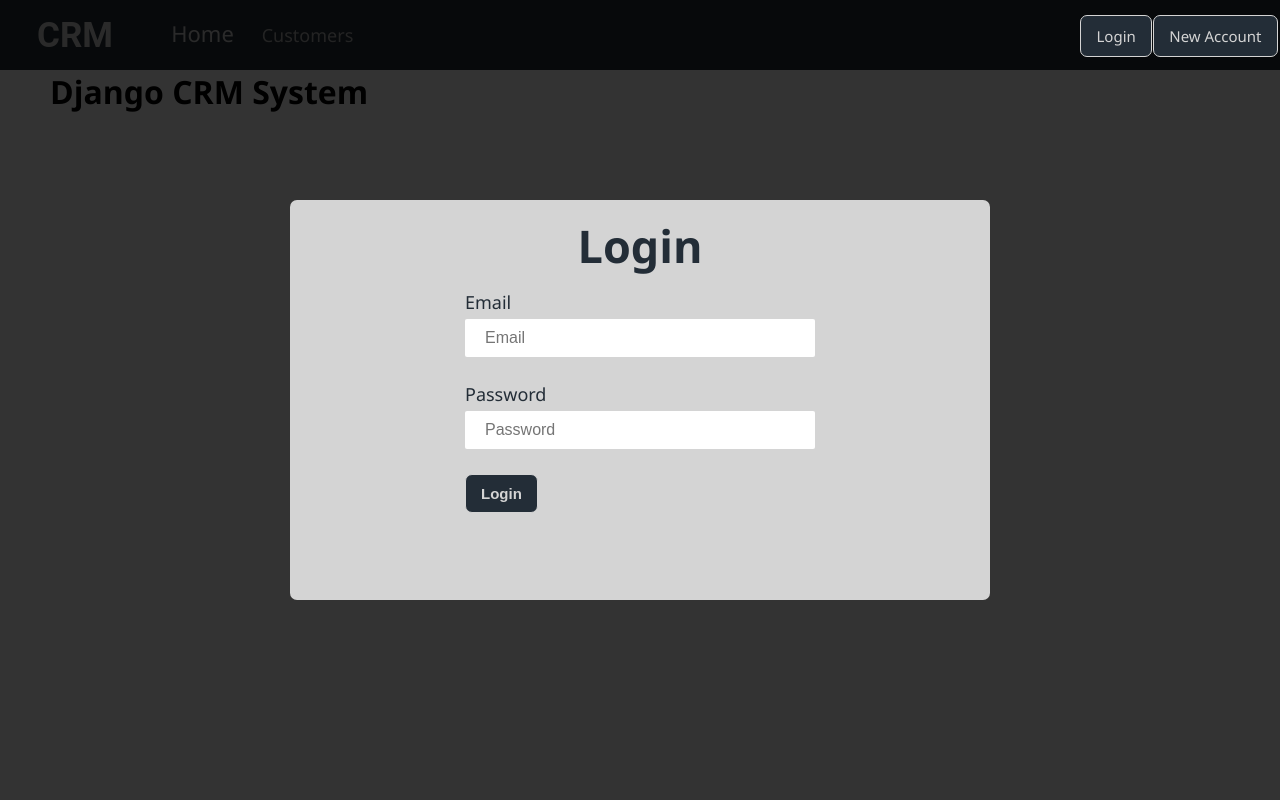
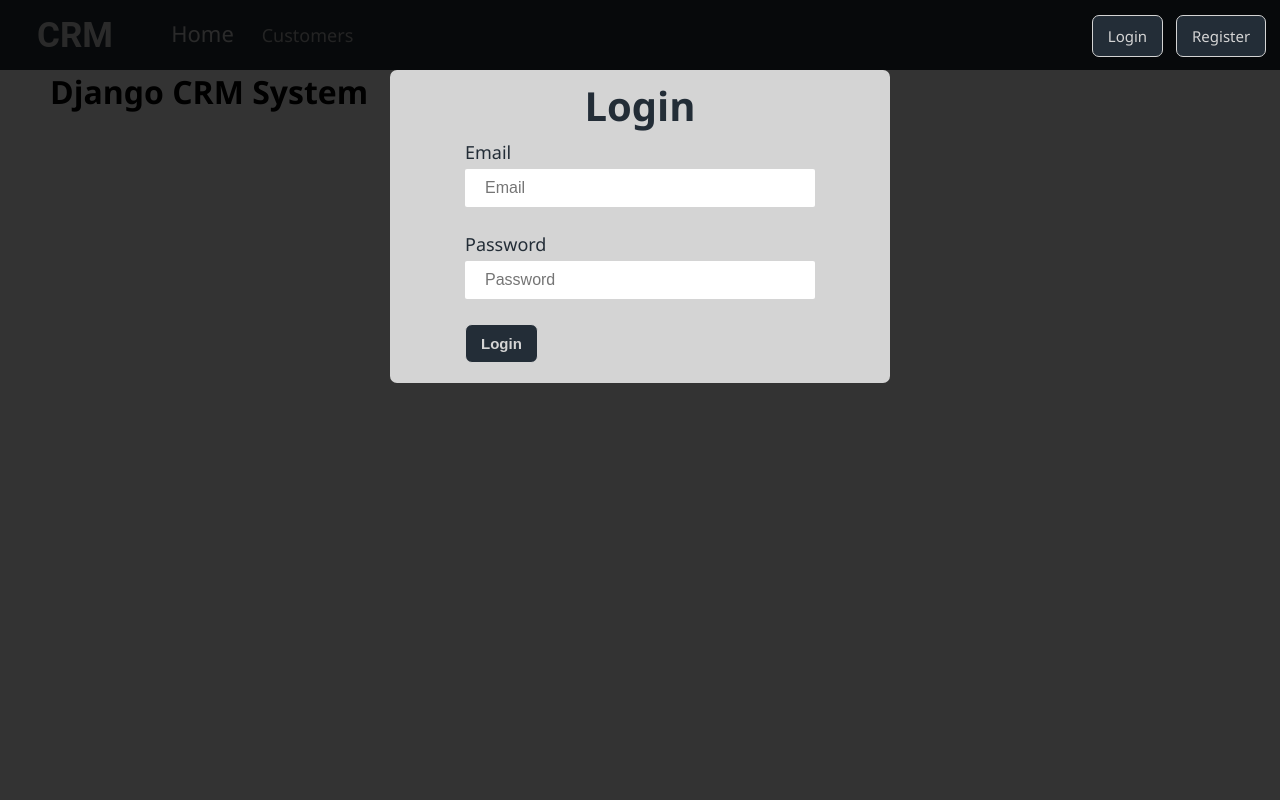
Before and after one commit to EngHassanAshraf/django-crm, a Django app: page / in a window 1280 px wide. Run offline with Django 5.2, Linux system fonts and the light colour scheme.

Commit message:
Update forms tempaltes and styles

```diff
--- a/assets/css/general.css
+++ b/assets/css/general.css
@@ -1,12 +1,12 @@
-body{
-    height: 3000px;
-    padding-top: 70px;
-}
-
 body, h1, h2, h3, h4, h5, h6, p{
     margin: 0;
     padding: 0;
     font-family: 'Segoe UI', Roboto;
+}
+
+body{
+    height: 3000px;
+    padding-top: 70px;
 }
 
 a{
@@ -19,31 +19,36 @@
     outline: none;
     border: none;
     border-radius: 2px;
+
     color: var(--primary-color);
     font-size: 16px;
 }
 
 
 .content-block{
+
+    z-index: 2;
     position: fixed;
-    z-index: 2;
-    top: 0px;
+    top: 0;
+    left: 0;
     bottom: 0;
-    left: 0;
     right: 0;
+
     display: flex;
     justify-content: center;
     align-items: center;
+
     background-color: rgba(0, 0, 0, 0.8);
 }
 
 .auth-buttons{
     width: 200px;
+
     display: flex;
     align-items: center;
     justify-content: space-evenly;
+
     position: absolute;
-
     top: 15px;
     right: 1px;
 }
@@ -51,18 +56,22 @@
 .btn{
     font-size: 15px;
     font-weight: 500;
+
     color: var(--light-color);
+    background-color: var(--primary-color);
+
     border: 1px solid var(--light-color);
-    background-color: var(--primary-color);
     border-radius: 7px;
+
     padding: 10px 15px;
     cursor: pointer;
 }
 
 .btn:active{
     color: var(--primary-color);
+    background-color: var(--light-color);
+
     border: 1px solid var(--primary-color);
-    background-color: var(--light-color);
 }
 
 :root {
--- a/assets/css/style.css
+++ b/assets/css/style.css
@@ -1,49 +1,58 @@
 .container{
-    padding: 70px 50px;
+    padding: 0px 50px;
 }
 
-.form{
+.form-container{
+
     background-color: var(--light-color);
     border-radius: 7px;
-    width: 700px;
-    height: 400px;
+
+    width: 500px;
+    height: max-content;
+    padding-bottom: 20px;
+
     display: flex;
     flex-direction: column;
     justify-content: center;
     align-items: center;
+
+    position: absolute;
+    top: 70px;
+
+    overflow-y: auto;
 }
 
-.form .login-head{
-    font-size: 45px;
+.form-container .form-head{
+    font-size: 40px;
     color: var(--primary-color);
-    height: 90px;
+    height: 70px;
     width: 100%;
     display: grid;
     justify-content: center;
     align-items: center;
 }
 
-.form .login-form{
+.form-container .form{
     flex: 1;
     width: 350px;
 }
 
-.form .login-form .form-control{
+.form-container .form .form-control{
     display: flex;
     flex-direction: column;
     margin-bottom: 20px;
 }
 
-.form .login-form .form-control label{
+.form-container .form .form-control label{
     font-size: 18px;
     font-weight: 500;
     color: var(--primary-color);
 }
 
-.form .login-form .form-control input{
+.form-container .form .form-control input{
     margin: 5px 0;
 }
 
-.form .login-form .form-submit{
+.form-container .form .form-submit{
     font-weight: 700;
 }
--- a/templates/base.html
+++ b/templates/base.html
@@ -14,40 +14,7 @@
 </head>
 <body>
     {% include "header.html" %}
-    {% if user.is_anonymous %}
-    <div class="content-block">
-        <div class="auth-buttons">
-            <a class="btn login" href="">
-                Login
-            </a>
-            <a class="btn new-account" href="">
-                New Account
-            </a>
-        </div>
-        <div class="form">
-            <h1 class="login-head">Login</h1>
-            {% include 'components/alert.html' %}
-            <form class="login-form" action="" method="POST">
-                {% csrf_token %}
-                <div class="form-control">
-                    <label for="id_email">
-                        Email
-                    </label>
-                    <input class="form-input" id="id_email" type="email" name="email" placeholder="Email"
-                        autocomplete="off" required>
-                </div>
-                <div class="form-control">
-                    <label for="id_password">
-                        Password
-                    </label>
-                    <input class="form-input" id="id_password" type="password" name="password" placeholder="Password"
-                        autocomplete="new-password" required>
-                </div>
-                <input class="btn form-submit" type="submit" value="Login">
-            </form>
-        </div>
-    </div>
-    {% endif %}
+    {% include "components/block_content.html" %}
     <main>
         {% block content %}
         {% endblock content %}
--- /dev/null
+++ b/templates/components/block_content.html
@@ -0,0 +1,19 @@
+{% if user.is_anonymous %}
+<div class="content-block">
+    <div class="auth-buttons">
+        <a class="btn login" href="{% url 'home' %}">
+            Login
+        </a>
+        <a class="btn new-account" href="{% url 'register' %}">
+            Register
+        </a>
+    </div>
+    <div class="form-container">
+        {% if register_form %}
+        {% include 'components/register.html' %}
+        {% else %}
+        {% include 'components/login.html' %}
+        {% endif %}
+    </div>
+</div>
+{% endif %}
--- /dev/null
+++ b/templates/components/login.html
@@ -0,0 +1,22 @@
+<div>
+    <h1 class="form-head">Login</h1>
+    {% include 'components/alert.html' %}
+    <form class="form" action="" method="POST">
+        {% csrf_token %}
+        <div class="form-control">
+            <label for="id_email"> Email </label>
+            <input class="form-input" id="id_email" type="email" name="email" placeholder="Email" autocomplete="off"
+                required />
+        </div>
+        <div class="form-control">
+            <label for="id_password"> Password </label>
+            <input class="form-input" id="id_password" type="password" name="password" placeholder="Password"
+                autocomplete="new-password" required />
+        </div>
+        <input class="btn form-submit" type="submit" value="Login" />
+    </form>
+</div>
+
+<script>
+    document.title = "CRM | Login"
+</script>
--- a/website/urls.py
+++ b/website/urls.py
@@ -1,9 +1,8 @@
 from django.urls import path
-from .views import home, ulogin, ulogout
-
+from .views import home, register, ulogout
 
 urlpatterns = [
     path("", home, name="home"),
-    path("login/", ulogin, name="login"),
+    path("register/", home, name="register"),
     path("logout/", ulogout, name="logout"),
 ]
--- a/website/views.py
+++ b/website/views.py
@@ -3,18 +3,48 @@
 from django.contrib import messages
 
 
+def register_logic(request):
+    pass
+
+
+def login_logic(request):
+    email = request.POST.get("email").split("@")[0]
+    password = request.POST.get("password")
+    user = authenticate(request, username=email, password=password)
+    if user:
+        login(request, user)
+        messages.success(request, "Logged In")
+        return redirect("home")
+    else:
+        messages.error(request, "Login Failed")
+        return redirect("home")
+
+
 def home(request):
+    if "register" in request.path and request.user.is_authenticated:
+        return redirect("home")
+
     if request.method == "POST":
-        email = request.POST.get("email").split("@")[0]
-        password = request.POST.get("password")
-        user = authenticate(request, username=email, password=password)
-        if user:
-            login(request, user)
-            messages.success(request, "Logged In")
+        if "regsiter" in request.path:
+            register_logic(request)
+            return redirect("home")
         else:
-            messages.error(request, "Login Failed")
+            login_logic(request)
 
-    return render(request, "home.html")
+    if "register" in request.path:
+        return render(request, "home.html", {"register_form": "form"})
+    else:
+        return render(request, "home.html")
+
+
+def register(request):
+    if request.user.is_authenticated:
+        return redirect("home")
+
+    if request.method == "POST":
+        pass
+
+    return render(request, "auth/register.html", {})
 
 
 def ulogin(request):
```
Also changed, not shown: templates/components/register.html (added, +45 -0 lines).
